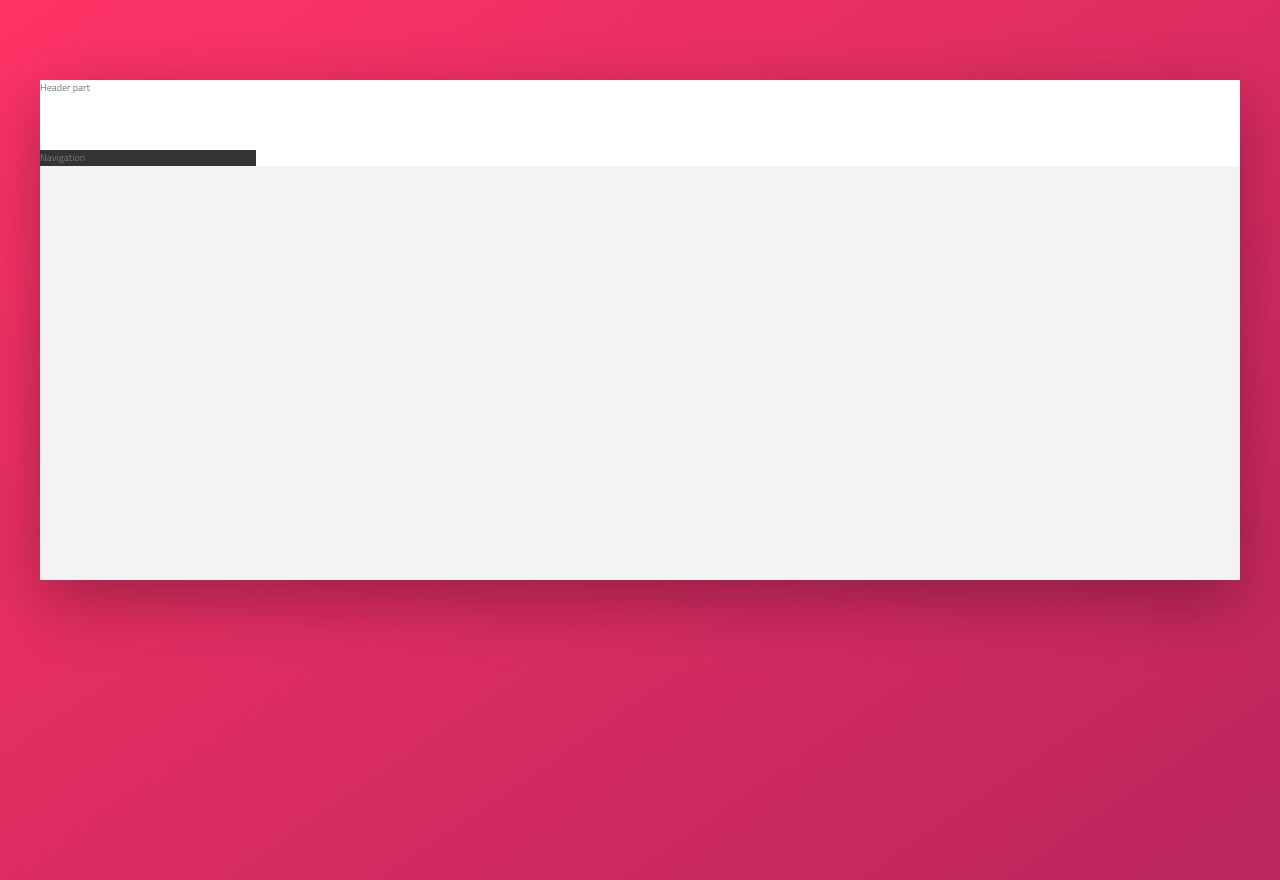
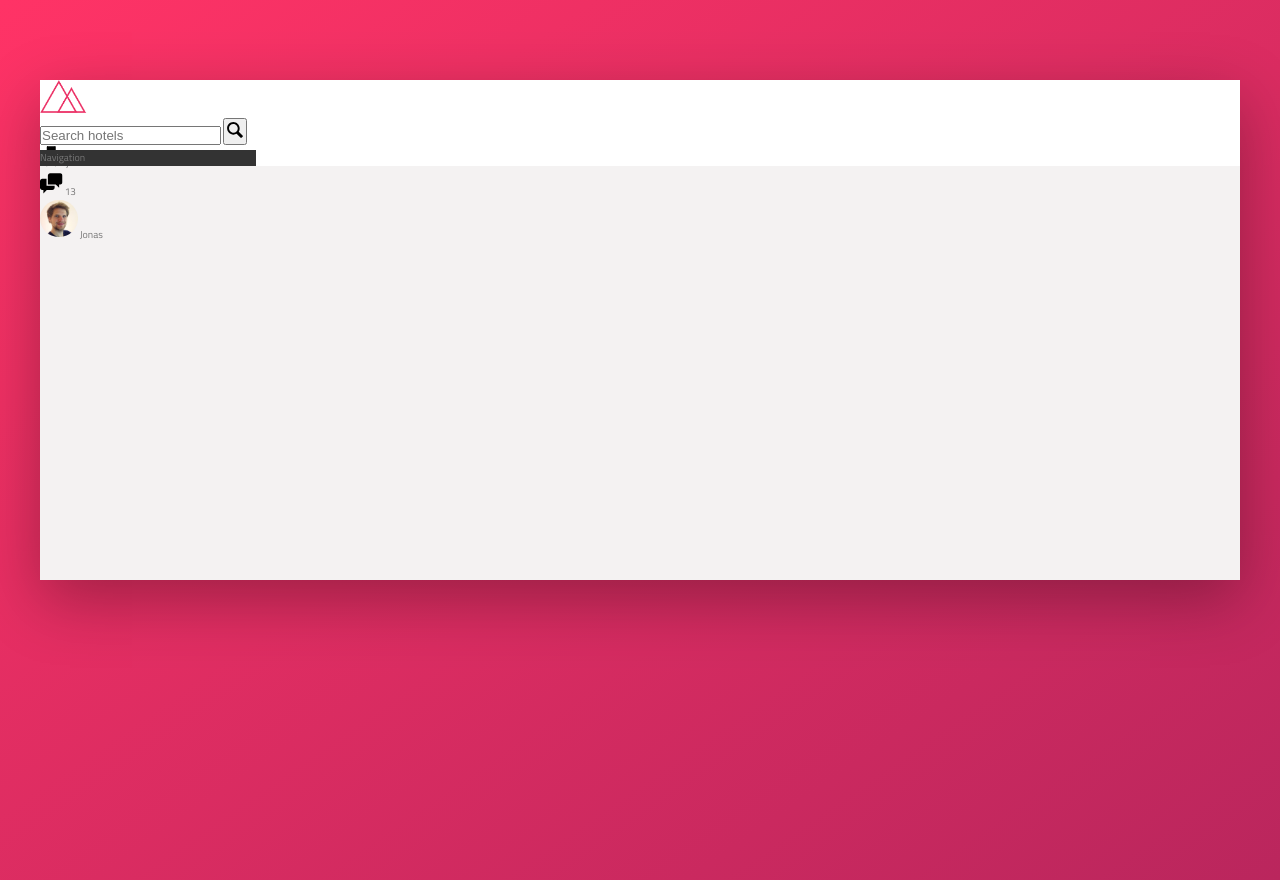
Before and after one commit to Belchenkov/trillo, a website: page index.html in a window 1280 px wide. Drawn offline with Linux system fonts and the light colour scheme.

Commit message:
Header Markup

```diff
--- a/index.html
+++ b/index.html
@@ -13,7 +13,35 @@
     <body>
         <div class="container">
             <header class="header">
-                Header part
+                <img src="img/logo.png" alt="trillo" class="logo" />
+
+                <form class="search">
+                    <input type="text" class="search__input" placeholder="Search hotels" />
+                    <button class="search__button">
+                        <svg class="search__icon">
+                            <use xlink:href="img/sprite.svg#icon-magnifying-glass"></use>
+                        </svg>
+                    </button>
+                </form>
+
+                <nav class="user-nav">
+                    <div class="user-nav__icon-box">
+                        <svg class="user-nav__icon">
+                            <use xlink:href="img/sprite.svg#icon-bookmark"></use>
+                        </svg>
+                        <span class="user-nav__notification">7</span>
+                    </div>
+                    <div class="user-nav__icon-box">
+                        <svg class="user-nav__icon">
+                            <use xlink:href="img/sprite.svg#icon-chat"></use>
+                        </svg>
+                        <span class="user-nav__notification">13</span>
+                    </div>
+                    <div class="user-nav__user">
+                        <img src="img/user.jpg" alt="User photo" class="user-nav__user-photo" />
+                        <span class="user-nav__user-name">Jonas</span>
+                    </div>
+                </nav>
             </header>
             <div class="content">
                 <nav class="sidebar">
--- a/sass/_components.scss
+++ b/sass/_components.scss
@@ -0,0 +1,47 @@
+.logo {
+  height: 3.25rem;
+}
+
+.search {
+  &__input {
+
+  }
+
+  &__button {
+
+  }
+
+  &__icon {
+    height: 2rem;
+    width: 2rem;
+  }
+}
+
+
+.user-nav {
+  &__icon-box {
+
+  }
+
+  &__icon {
+    height: 2.25rem;
+    width: 2.25rem;
+  }
+
+  &__notification {
+
+  }
+
+  &__user {
+
+  }
+
+  &__user-photo {
+    height: 3.75rem;
+    border-radius: 50%;
+  }
+
+  &__user-name {
+
+  }
+}
```
Also changed, not shown: css/style.css.
